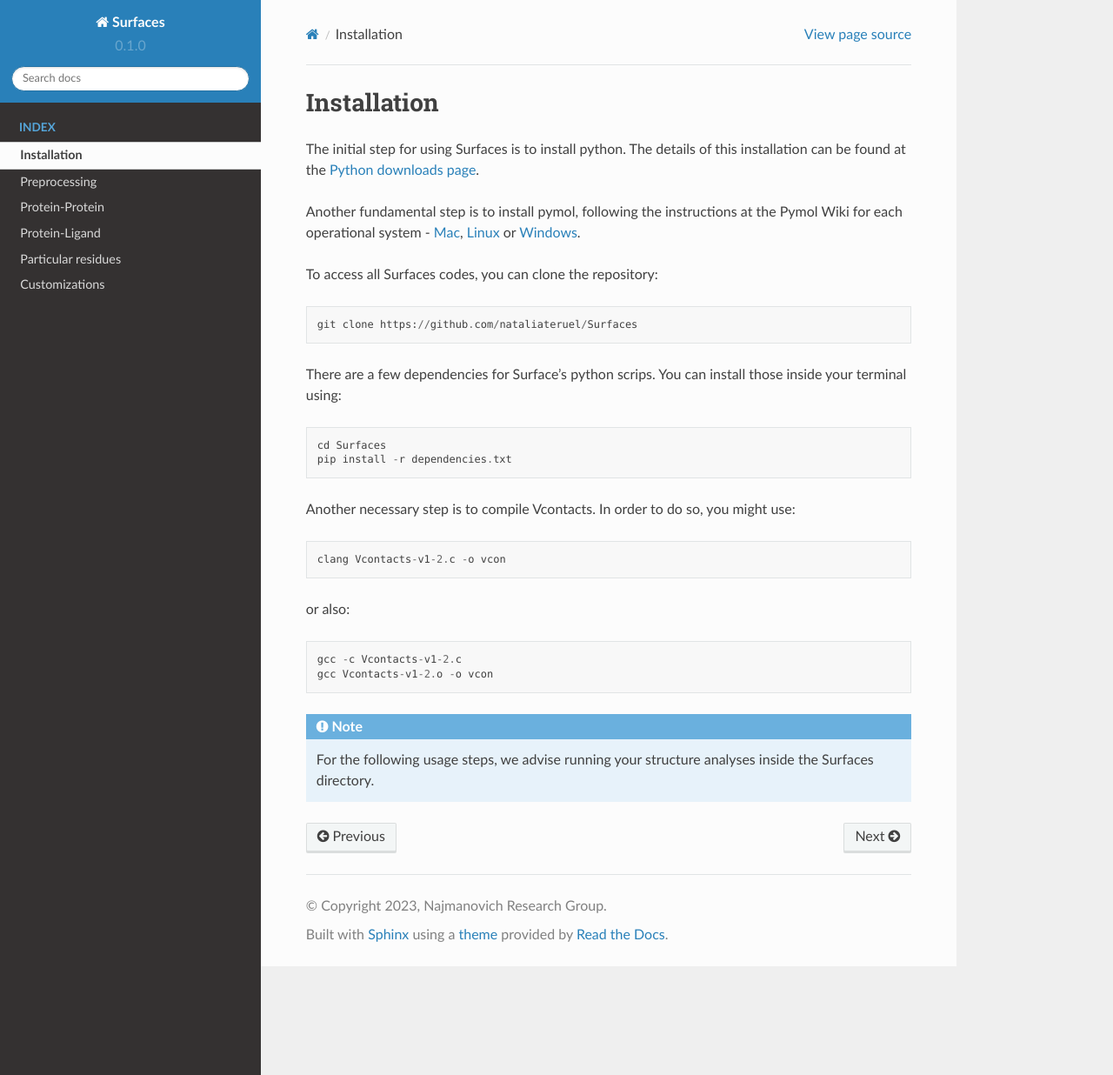
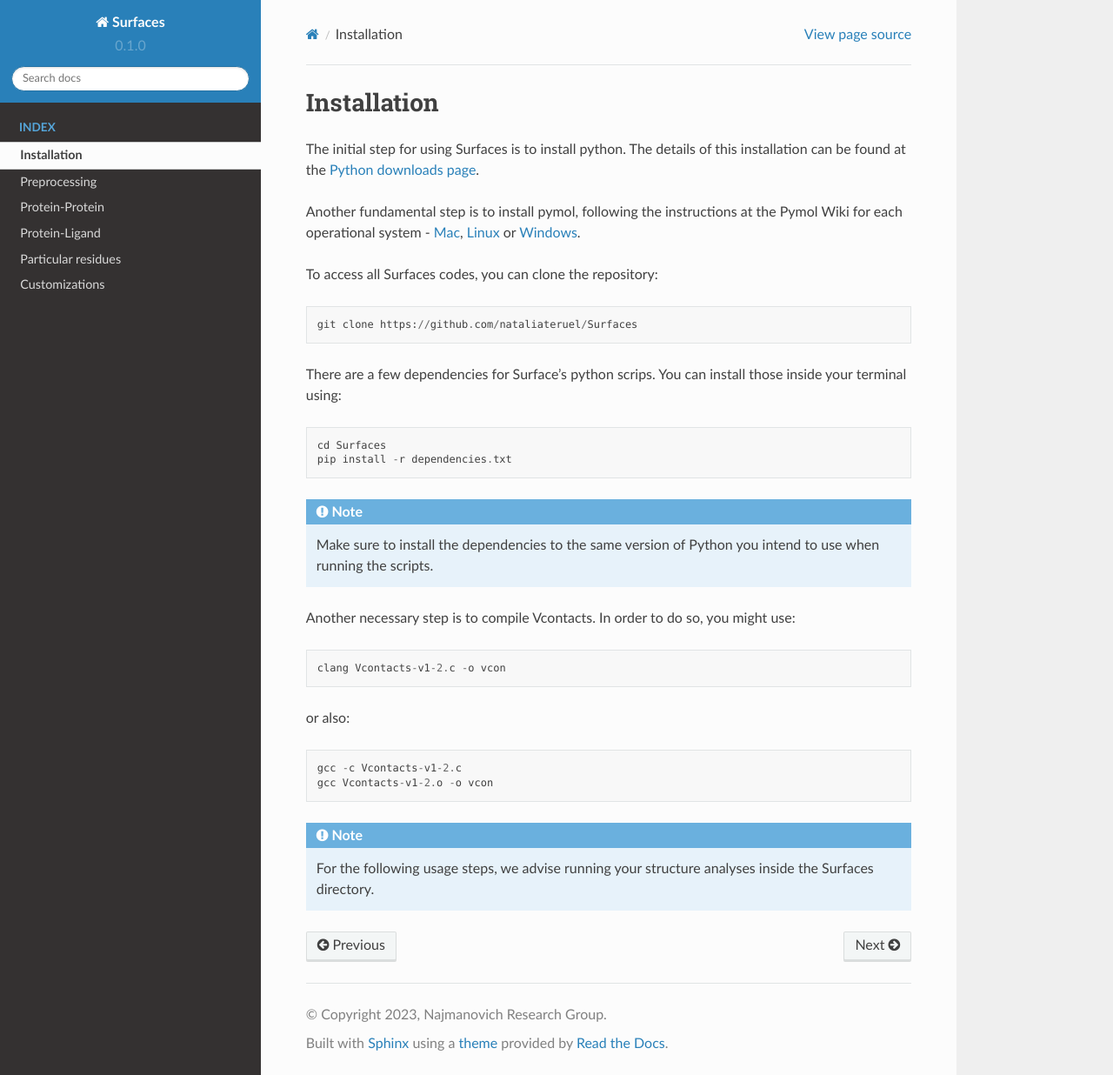
Before and after one commit to nataliateruel/Surfaces_tutorial, a Sphinx documentation site: the page built from docs/source/Installation.rst, in a window 1280 px wide and 1236 px high. Shown: the whole window at 87% size. Built offline with Sphinx 7.4.7 and the Read the Docs theme 2.0.0, drawn with Linux system fonts in a browser that asks for light colours.

Commit message:
Update Installation.rst

```diff
--- a/docs/source/Installation.rst
+++ b/docs/source/Installation.rst
@@ -14,6 +14,10 @@ There are a few dependencies for Surface's python scrips. You can install those
 	cd Surfaces
 	pip install -r dependencies.txt
 
+.. note::
+
+	Make sure to install the dependencies to the same version of Python you intend to use when running the scripts.
+
 Another necessary step is to compile Vcontacts. In order to do so, you might use::
 
    	clang Vcontacts-v1-2.c -o vcon
```
